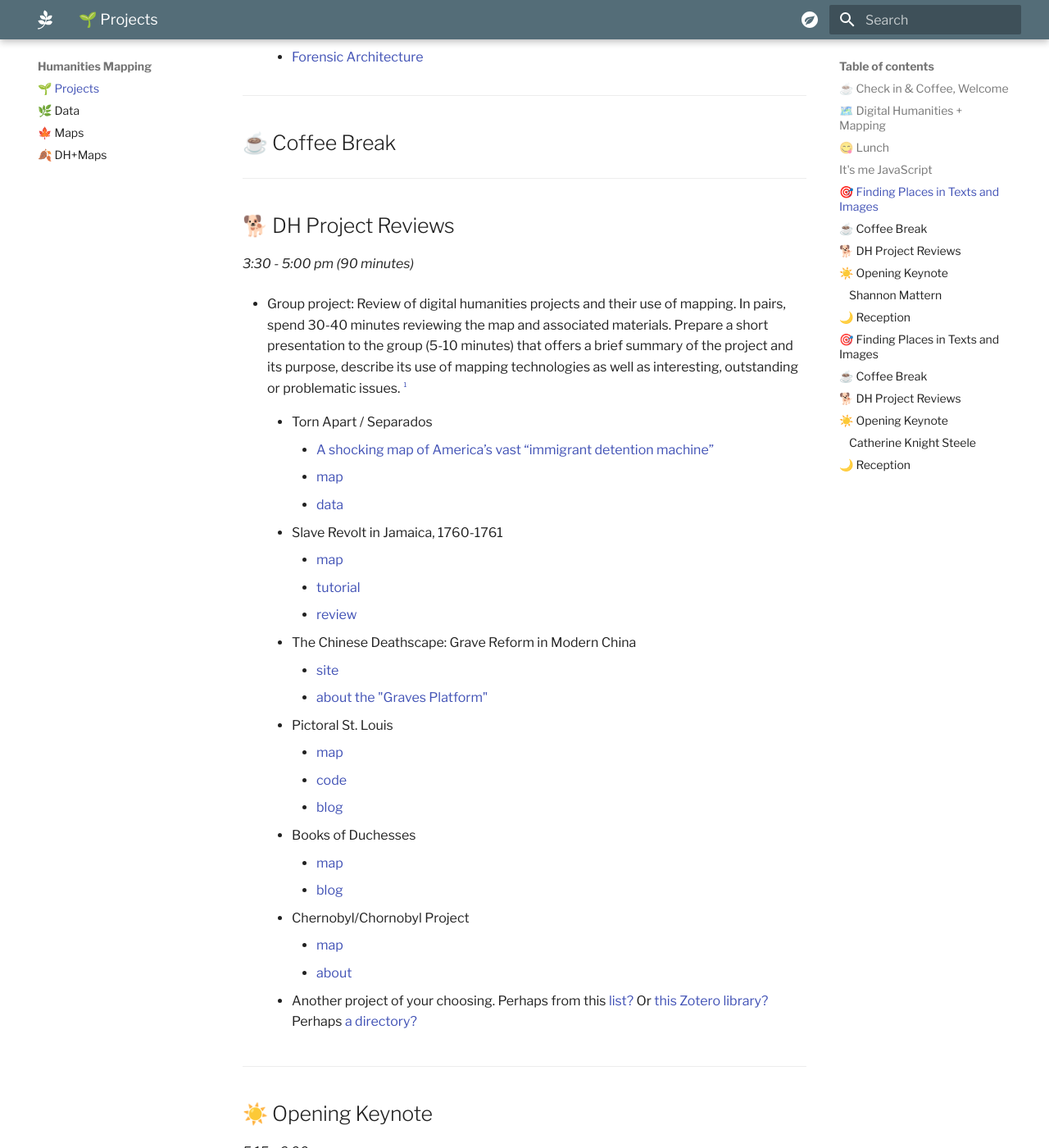
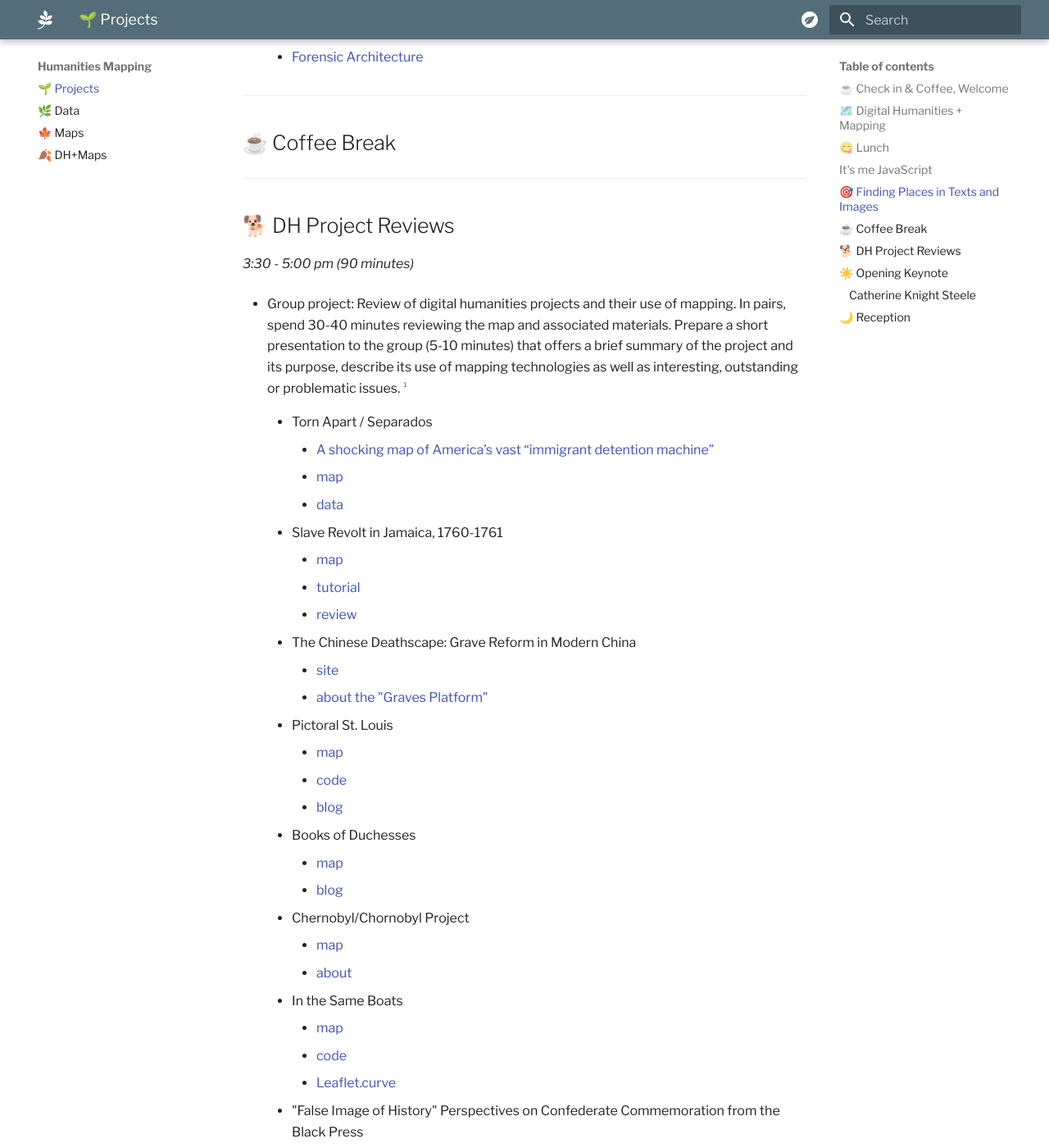
Before and after one commit to apjanco/leaflet-course, an MkDocs documentation site: the page built from docs/day1.md, in a window 1280 px wide and 1400 px high, scrolled down 1739 px. Shown: the whole window at 82% size. Built offline with MkDocs 1.6.1 and Material for MkDocs 9.7.7, drawn with Linux system fonts in a browser that asks for light colours; some of the changed text lies outside the part shown.

Commit message:
Update day1.md

```diff
--- a/docs/day1.md
+++ b/docs/day1.md
@@ -66,77 +66,6 @@ _2:20 - 3:00 pm (40 minutes)_
 
 <hr>
 
-
-## 🐕 DH Project Reviews
-_3:30 - 5:00 pm (90 minutes)_
-
-- Group project: Review of digital humanities projects and their use of mapping. In pairs, spend 30-40 minutes reviewing the map and associated materials. Prepare a short presentation to the group (5-10 minutes) that offers a brief summary of the project and its purpose, describe its use of mapping technologies as well as interesting, outstanding or problematic issues. <sup style="font-size: 50%;">[1](https://reviewsindh.pubpub.org/review-process)</sup>
-
-    - Torn Apart / Separados
-        - [A shocking map of America’s vast “immigrant detention machine”](https://www.fastcompany.com/90180570/a-shocking-map-of-americas-vast-immigrant-detention-machine)
-        - [map](https://xpmethod.columbia.edu/torn-apart/volume/1/)
-        - [data](https://github.com/xpmethod/torn-apart-open-data)
-
-    - Slave Revolt in Jamaica, 1760-1761
-        - [map](http://revolt.axismaps.com/)
-        - [tutorial](https://craftingdh.netlify.app/tutorials/mapping/)
-        - [review](https://reviewsindh.pubpub.org/pub/slave-revolt-in-jamaica/release/1)
-
-    - The Chinese Deathscape: Grave Reform in Modern China
-        - [site](https://chinesedeathscape.org/)
-        - [about the "Graves Platform"](https://chinesedeathscape.supdigital.org/read/colophon)
-
-    - Pictoral St. Louis
-        - [map](http://jarednielsen.com/pictorial-st-louis/index.html)
-        - [code](https://github.com/nielsenjared/pictorial-st-louis)
-        - [blog](https://jarednielsen.com/make-interactive-story-map-leaflet-non-geographical-images/)
-
-    - Books of Duchesses
-        - [map](https://booksofduchesses.com/)
-        - [blog](https://www.karwansaraypublishers.com/en-us/blogs/medieval-world-blog/books-of-duchesses)
-
-    - Chernobyl/Chornobyl Project
-        - [map](https://harvard-cga.maps.arcgis.com/apps/webappviewer/index.html?id=5143021e6379448c966900096f21b5e3)
-        - [about](https://gis.huri.harvard.edu/chornobyl)
-
-    - Another project of your choosing. Perhaps from this [list?](http://anterotesis.com/wordpress/mapping-resources/dh-gis-projects/) Or [this Zotero library?](https://www.zotero.org/groups/7412/humanitiesgis/collections/8EB7UQHC) Perhaps [a directory?](https://geohumanities.org/?page_id=125)
-
-<hr>
-
-
-## ☀️ Opening Keynote
-_5:15 - 6:00 pm_
-
-#### Shannon Mattern
-Modeling Doubt, Coding Humility: A Speculative Syllabus
-
-<hr>
-
-
-## 🌙 Reception
-_6:00 - 7:00 pm_
-
-<hr>
-
-
-## 🎯 Finding Places in Texts and Images
-_1:30 - 3:00 pm (90 minutes)_
-
-- [Geocoding](https://programminghistorian.org/en/lessons/finding-places-world-historical-gazetteer)
-    - [Finding Places in Text Notebook](https://colab.research.google.com/drive/1-atKuidIUkaTfxXkSVc5Kt8E2uwozQTc?usp=sharing)
-    - [World Historical Gazetteer](https://whgazetteer.org/)
-
-- [Geolocation](https://www.bellingcat.com/tag/geolocation/)
-    - [Bellingcat OpenStreetMap search](https://osm-search.bellingcat.com/)
-    - [Forensic Architecture](https://forensic-architecture.org/methodology/geolocation)
-    - [Geoconfirmed](https://geoconfirmed.org/)
-<hr>
-
-## ☕ Coffee Break
-
-<hr>
-
-
 ## 🐕 DH Project Reviews
 _3:30 - 5:00 pm (90 minutes)_
 
```
